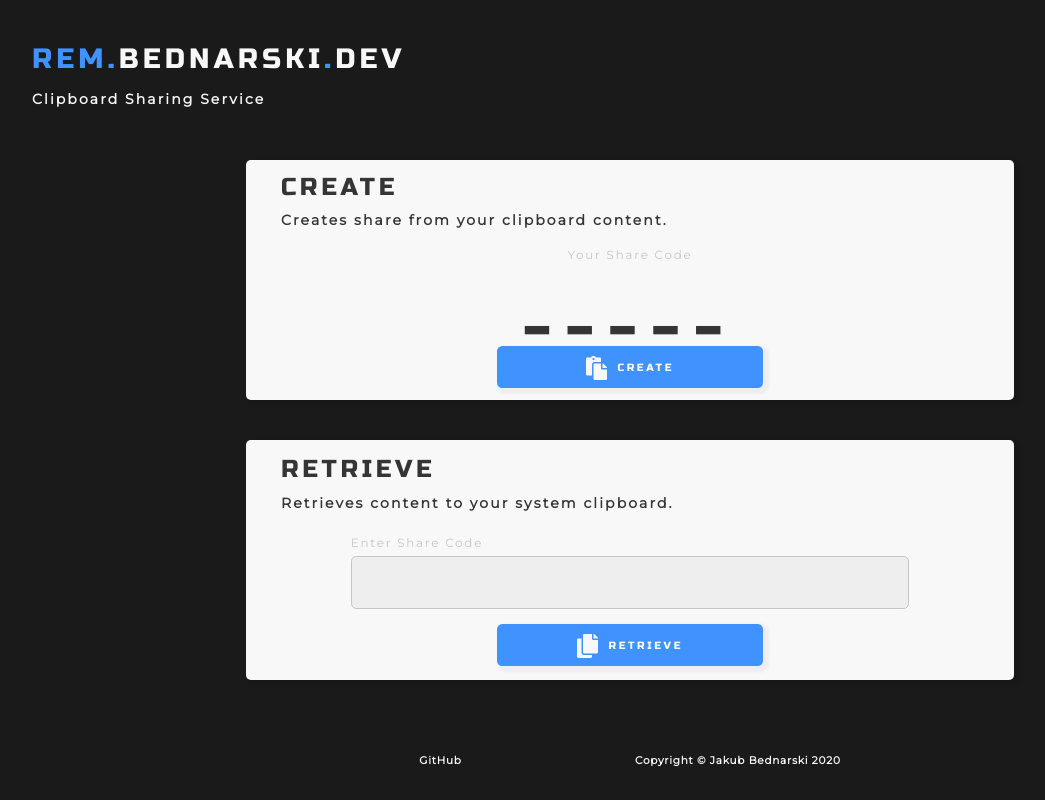
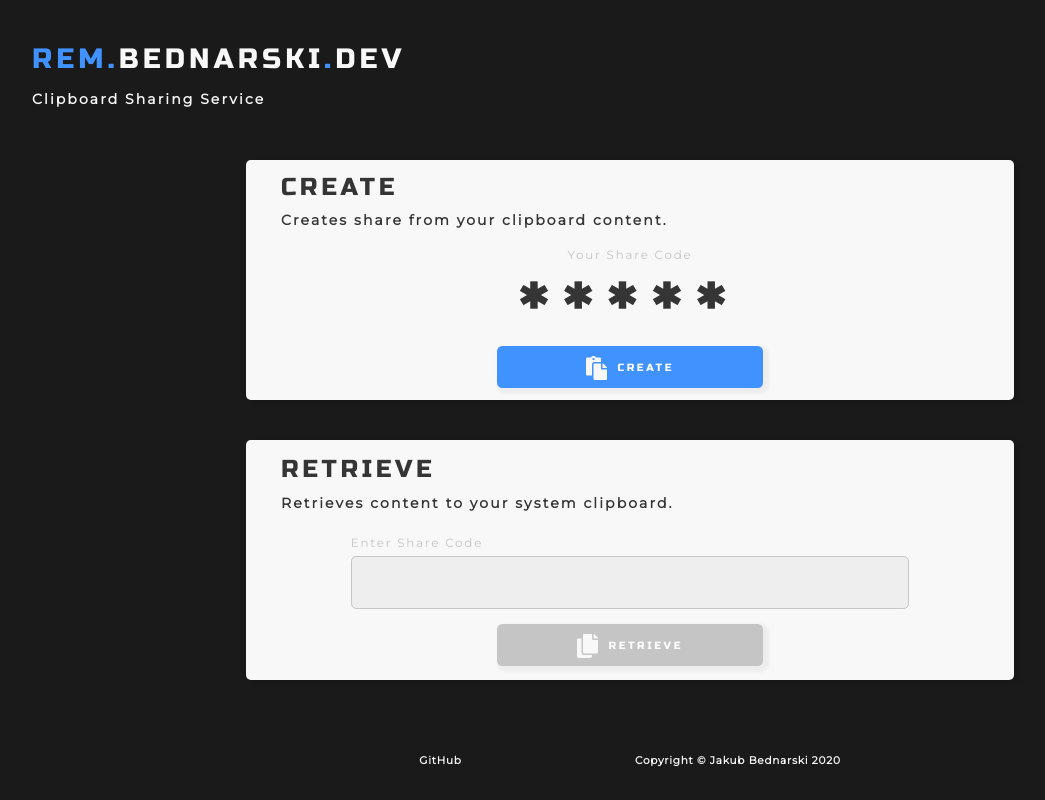
Before and after one commit to RangerDigital/rem, a Vue app in the folder frontend/: page / in a window 1280 px wide. Shown: the whole page, without its empty margins (10-1055 px from the left). Built offline with nearby package versions, Linux system fonts and the light colour scheme.

Commit message:
Add better error handling, Not active state

```diff
--- a/frontend/src/components/CreateClipboard.vue
+++ b/frontend/src/components/CreateClipboard.vue
@@ -20,7 +20,7 @@ export default {
   data() {
     return {
       shareMessage: "Your Share Code",
-      shareCode: "_____",
+      shareCode: "*****",
       shareOpacity: 100,
       errorState: false,
       buttonMessage: "CREATE"
@@ -47,7 +47,7 @@ export default {
                 this.errorState = false;
                 this.buttonMessage = "RECREATE";
               } else {
-                this.shareCode = "_____";
+                this.shareCode = "*****";
                 this.shareMessage = "Empty Clipboard Error!";
                 this.errorState = true;
               }
@@ -66,7 +66,7 @@ export default {
         if (this.shareOpacity > 0 && this.buttonMessage == "RECREATE") {
           this.shareOpacity -= 1.66;
         } else {
-          this.shareCode = "_____";
+          this.shareCode = "*****";
           this.shareOpacity = 100;
           this.buttonMessage = "CREATE";
         }
--- a/frontend/src/components/RetrieveClipboard.vue
+++ b/frontend/src/components/RetrieveClipboard.vue
@@ -10,7 +10,7 @@
     <input v-bind:class="{'error-border': errorState, 'success-border': successState}" maxlength="5" onfocus="this.value=''" type="text" inputmode="numeric" autofocus v-model="shareCode" v-on:keyup.enter="getClipboard" />
   </div>
 
-  <button v-bind:class="{'error-background': errorState}" v-on:click="getClipboard"><img class="icon-small" src="../assets/icon-copy.svg" />{{ buttonMessage }}</button>
+  <button v-bind:class="{'error-background': errorState, 'not-active': !buttonActive}" v-on:click="getClipboard"><img class="icon-small" src="../assets/icon-copy.svg" />{{ buttonMessage }}</button>
 </div>
 </template>
 
@@ -26,22 +26,21 @@ export default {
       buttonMessage: "RETRIEVE"
     };
   },
+
+  computed: {
+    buttonActive: function() {
+      if (this.shareCode.length >= 4 || this.successState == true) {
+        return true
+      } else {
+        return false
+      }
+    }
+  },
+
   methods: {
 
     getClipboard: function() {
       this.$http.get("http://127.0.0.1:5000/clipboard/" + this.shareCode)
-        .catch(error => {
-          this.successState = false;
-          if (error.response.status == 400) {
-            this.errorState = true;
-            this.buttonMessage = "RETRY";
-            this.shareMessage = "Invalid Share Code!";
-          } else {
-            this.errorState = true;
-            this.shareMessage = "Connection Error!";
-            console.log(error);
-          };
-        })
         .then(response => {
           if (response.status == 200) {
             navigator.clipboard.writeText(decodeURIComponent(response.data.clipboard))
@@ -59,7 +58,20 @@ export default {
                 this.shareMessage = "Clipboard API Error!";
               });
           }
-        });
+        })
+        .catch(error => {
+          this.successState = false;
+          if (error.response.status == 400) {
+            this.errorState = true;
+            this.buttonMessage = "RETRY";
+            this.shareMessage = "Invalid Share Code!";
+          } else {
+            this.errorState = true;
+            this.shareMessage = "Connection Error!";
+            console.log(error);
+          };
+        })
+
     }
   },
 };
@@ -165,6 +177,10 @@ button:active {
   color: #4093FF !important;
 }
 
+.not-active {
+  background-color: #C5C5C5 !important;
+}
+
 /* Used for POST errors. */
 .error-text {
   color: #FF4040 !important;
```
